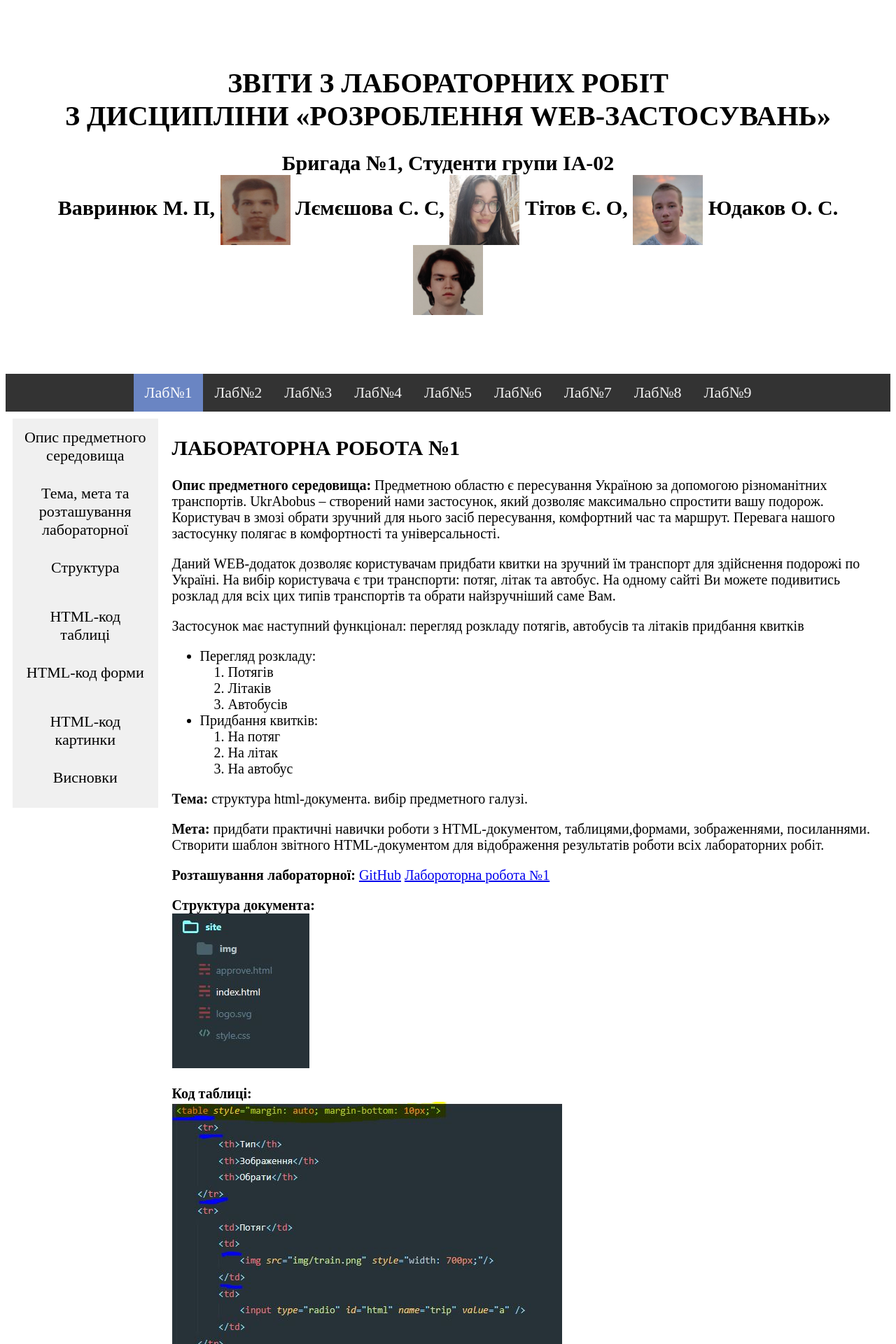
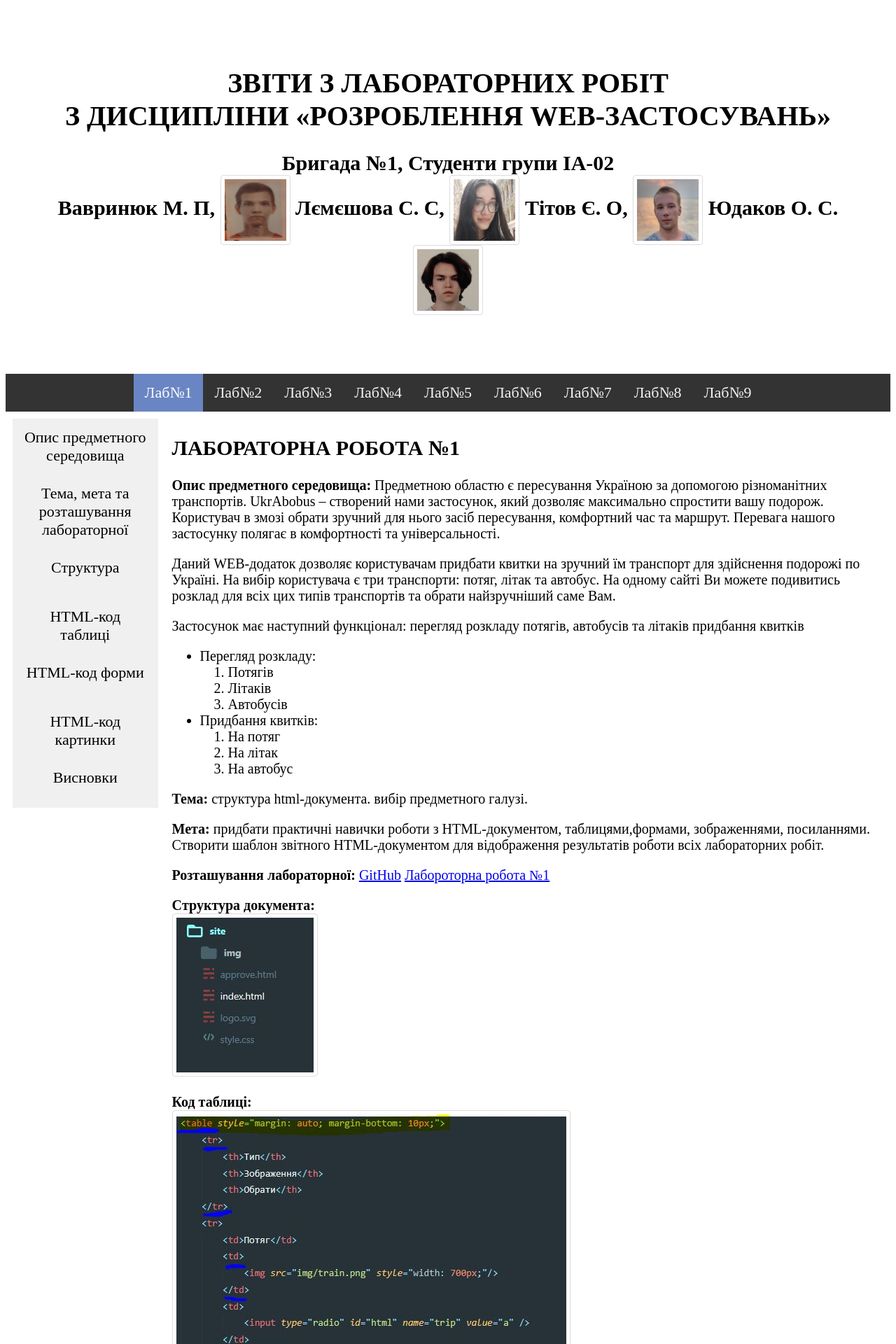
Before and after one commit to Jedich/web-lapki-team-1, a PHP site: page /reports/lab1.html in a window 1280 px wide; the page is wider, and only the part inside the window is pictured. Shown: the top 1920 px of that part at 70% size. Run offline with PHP 8.4, Linux system fonts and the light colour scheme; some libraries are stand-ins or nearby versions.

Commit message:
report styles

```diff
--- a/reports/style.css
+++ b/reports/style.css
@@ -205,3 +205,13 @@ xmp {
 	width:1000px;
 	overflow:auto;
 }
+
+#imgfield > img {
+	width: 30%;
+}
+
+img {
+	border: 1px solid #ddd;
+	border-radius: 4px;
+	padding: 5px;
+}
```
Also changed, not shown: reports/lab6.html (+8 -1 lines).
